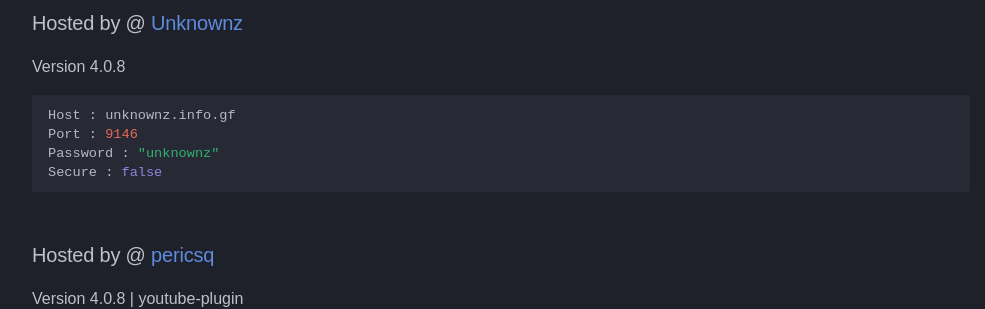
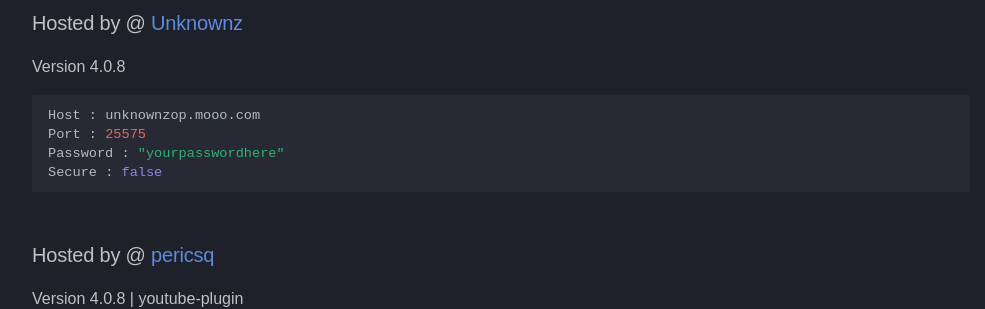
Before and after one commit to DarrenOfficial/lavalink-list, an MkDocs documentation site: the page built from docs/NoSSL/lavalink-without-ssl.md, in a window 1280 px wide and 900 px high, scrolled down 3212 px. Shown: the part 152-461 px from the top of the window, without its empty margins (14-999 px from the left). Built offline with MkDocs 1.6.1 and Material for MkDocs 9.7.7, drawn with Linux system fonts in a browser that asks for light colours; some web fonts are replaced; comment, search, counter and statistics services are not loaded; a style sheet for code colours, icons or effects is not loaded.

Commit message:
Update lavalink-without-ssl.md

````diff
--- a/docs/NoSSL/lavalink-without-ssl.md
+++ b/docs/NoSSL/lavalink-without-ssl.md
@@ -154,9 +154,9 @@ Secure : false
 ### Hosted by @ [Unknownz](https://unknownzop.github.io/)
 Version 4.0.8
 ```bash
-Host : unknownz.info.gf
-Port : 9146
-Password : "unknownz"
+Host : unknownzop.mooo.com
+Port : 25575
+Password : "yourpasswordhere"
 Secure : false
 ```
 
````
